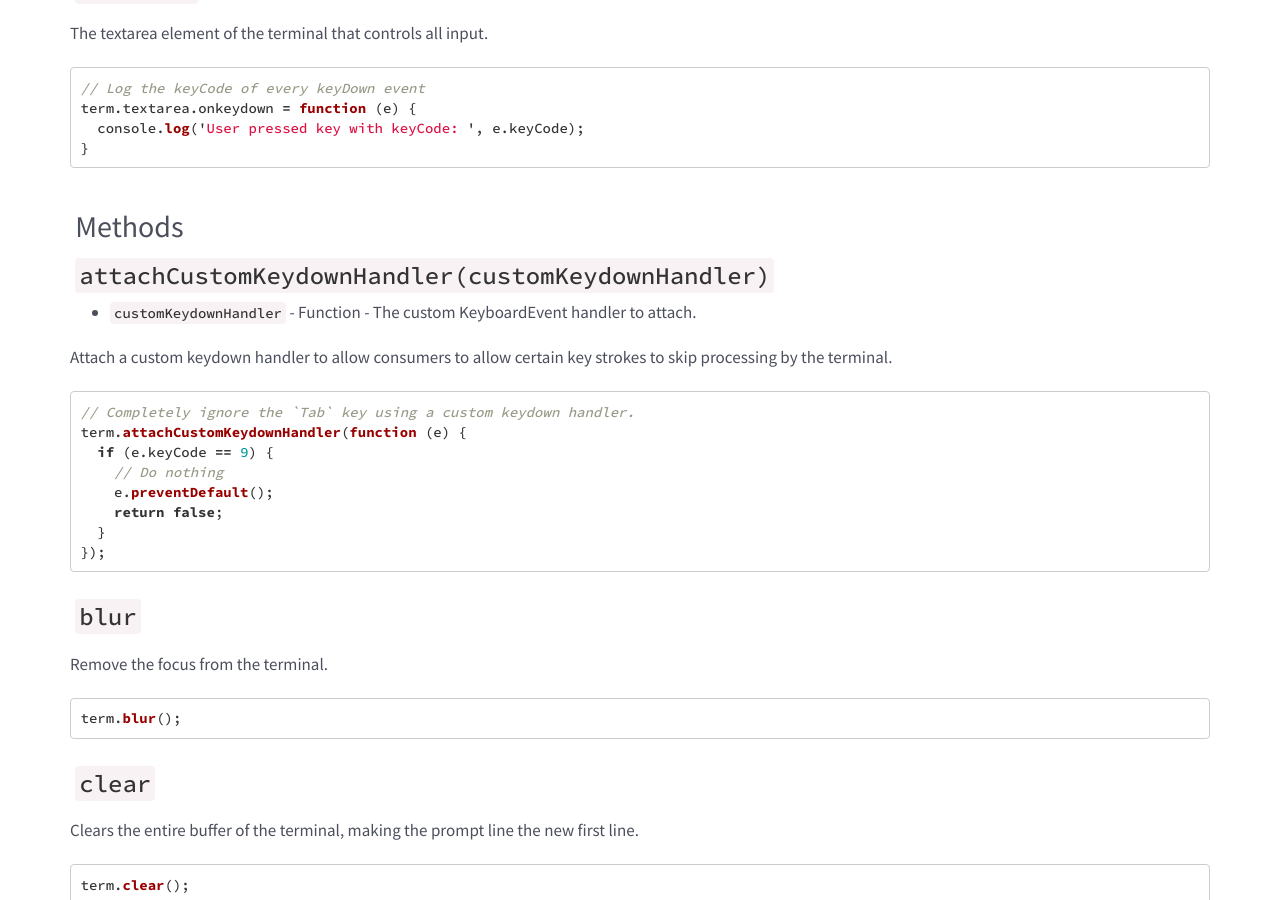
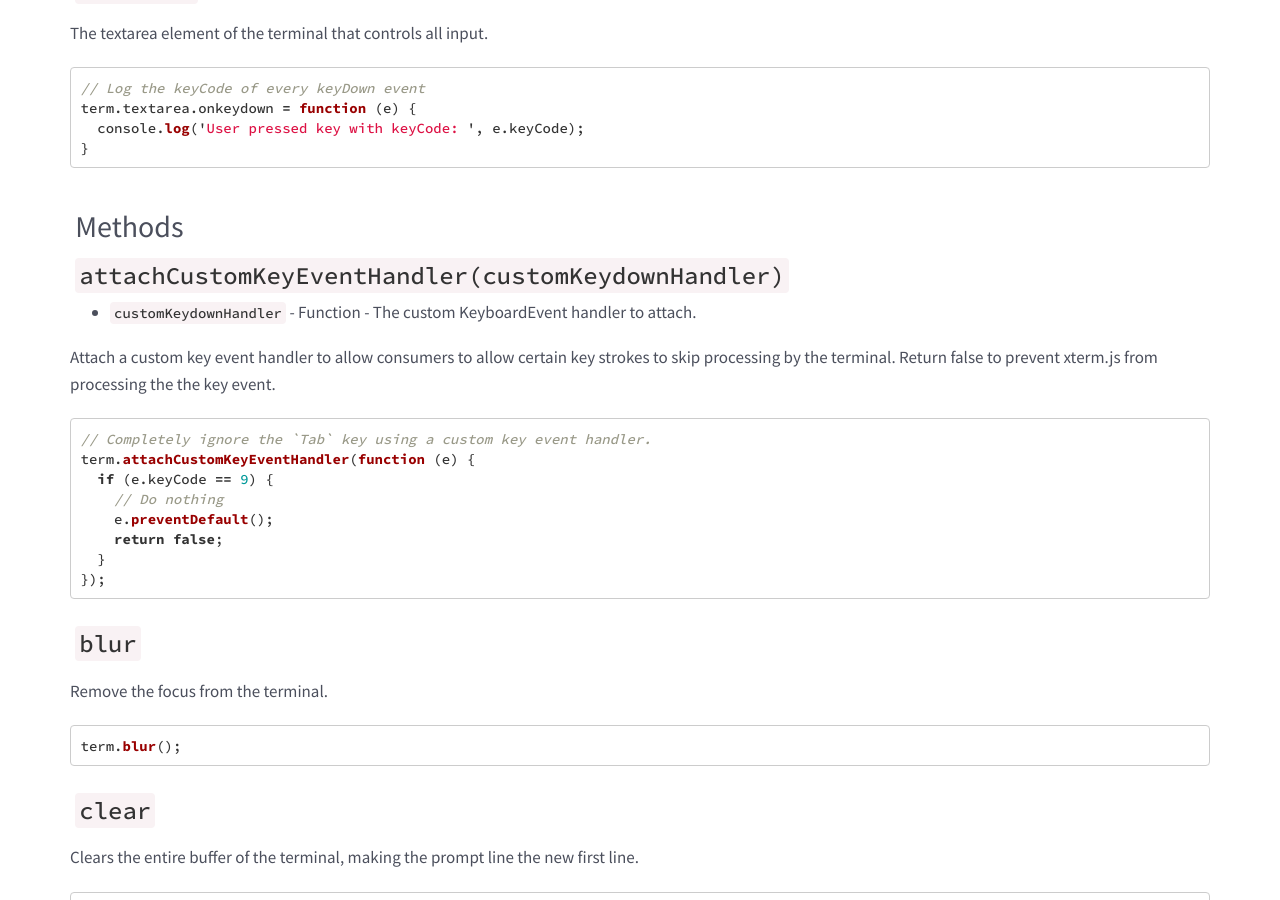
Before and after one commit to xtermjs/xtermjs.org, a Jekyll site: the page built from _docs/api/Terminal.md, in a window 1280 px wide and 900 px high, scrolled down 1399 px. Built offline with Jekyll 4.4.1, drawn with Linux system fonts in a browser that asks for light colours; nearby versions of some CDN libraries.

Commit message:
Document attachCustomKeyEventHandler
Fixes sourcelair/xterm.js#757

````diff
--- a/_docs/api/Terminal.md
+++ b/_docs/api/Terminal.md
@@ -74,16 +74,17 @@ term.textarea.onkeydown = function (e) {
 
 ## Methods
 
-### `attachCustomKeydownHandler(customKeydownHandler)`
+### `attachCustomKeyEventHandler(customKeydownHandler)`
 
 - `customKeydownHandler` - Function - The custom KeyboardEvent handler to attach.
 
-Attach a custom keydown handler to allow consumers to allow certain key strokes
-to skip processing by the terminal.
+Attach a custom key event handler to allow consumers to allow certain key strokes
+to skip processing by the terminal. Return false to prevent xterm.js from
+processing the the key event.
 
 ```javascript
-// Completely ignore the `Tab` key using a custom keydown handler.
-term.attachCustomKeydownHandler(function (e) {
+// Completely ignore the `Tab` key using a custom key event handler.
+term.attachCustomKeyEventHandler(function (e) {
   if (e.keyCode == 9) {
     // Do nothing
     e.preventDefault();
````
